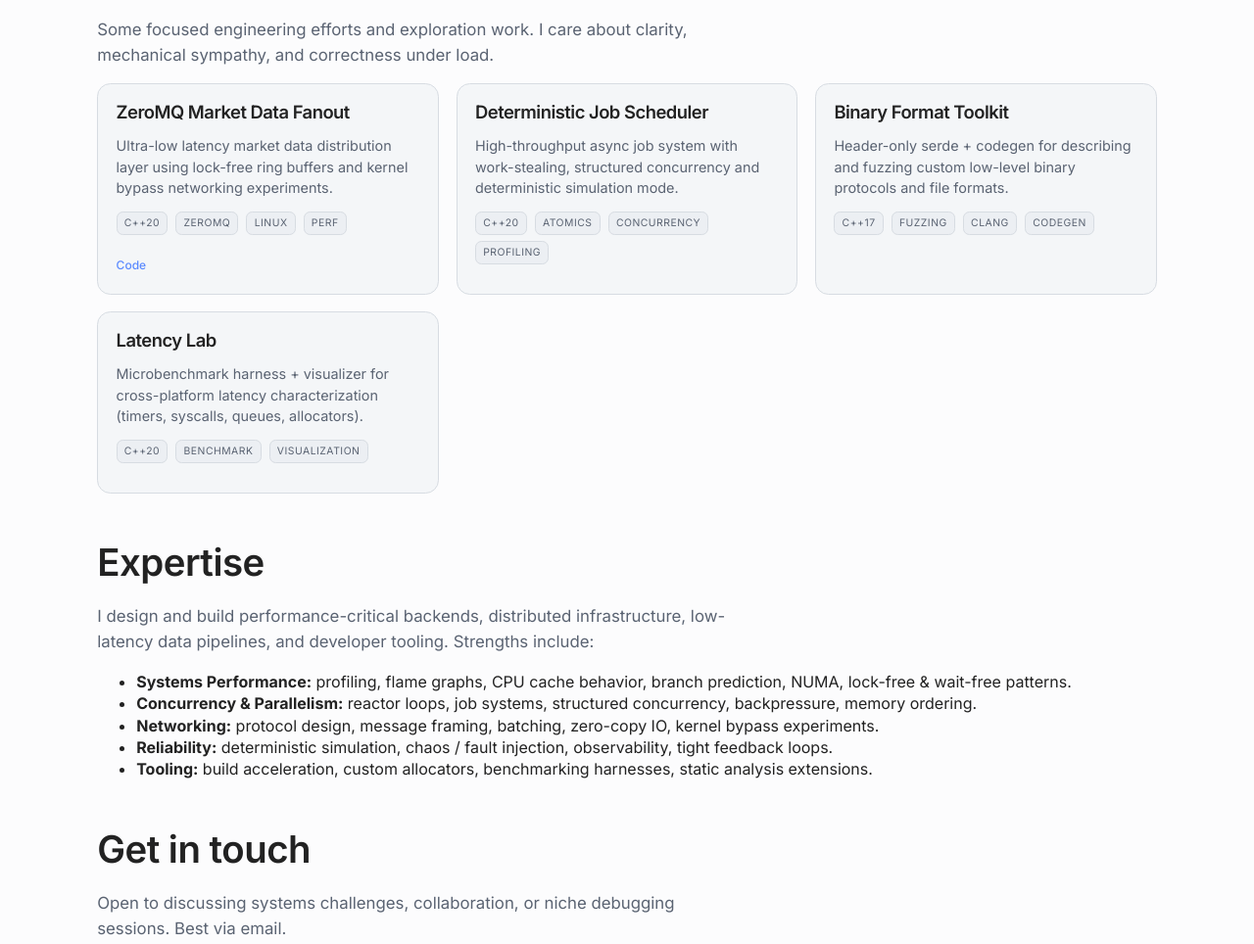
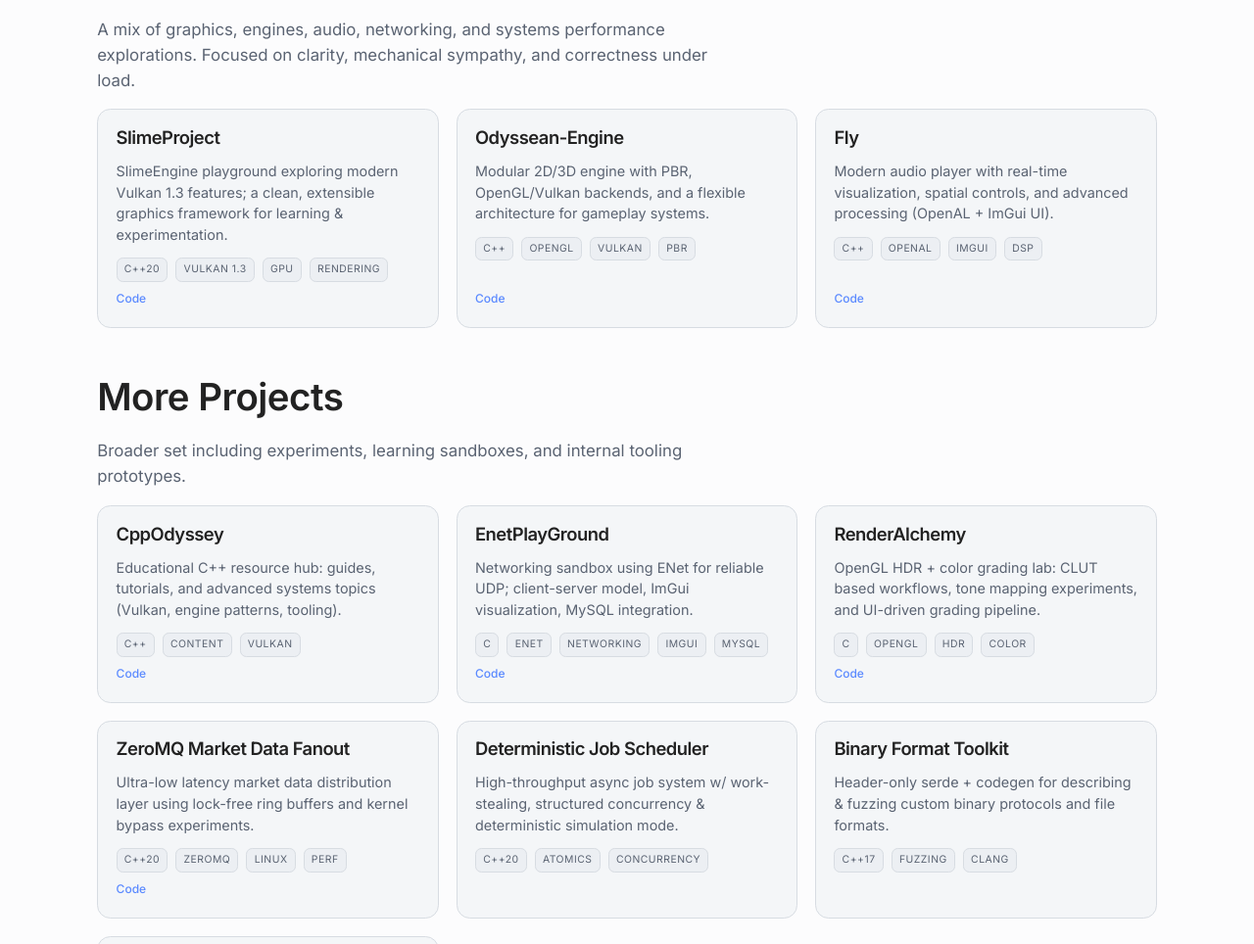
Before and after one commit to AlexMollard/alexmollard.github.io, an Astro site: page / in a window 1280 px wide. Shown: the part 548-1512 px from the top of the page at 98% size. Built offline with nearby package versions, Linux system fonts and the light colour scheme; Astro itself is replaced by a stand-in of ours.

Commit message:
feat: add project data structure and update index page to display projects

```diff
--- /dev/null
+++ b/src/data/projects.ts
@@ -0,0 +1,86 @@
+export interface ProjectInfo {
+  name: string;
+  blurb: string;
+  stack?: string[];
+  link?: string; // live/demo link
+  repo?: string; // source code link
+  language?: string;
+  stars?: number; // optional snapshot; could be dynamic later via API
+  featured?: boolean;
+}
+
+export const projects: ProjectInfo[] = [
+  {
+    name: 'SlimeProject',
+    blurb: 'SlimeEngine playground exploring modern Vulkan 1.3 features; a clean, extensible graphics framework for learning & experimentation.',
+    stack: ['C++20', 'Vulkan 1.3', 'GPU', 'Rendering'],
+    repo: 'https://github.com/Slime-Dev/SlimeProject',
+    language: 'C++',
+    featured: true,
+  },
+  {
+    name: 'Odyssean-Engine',
+    blurb: 'Modular 2D/3D engine with PBR, OpenGL/Vulkan backends, and a flexible architecture for gameplay systems.',
+    stack: ['C++', 'OpenGL', 'Vulkan', 'PBR'],
+    repo: 'https://github.com/AlexMollard/Odyssean-Engine',
+    language: 'C++',
+    featured: true,
+  },
+  {
+    name: 'Fly',
+    blurb: 'Modern audio player with real-time visualization, spatial controls, and advanced processing (OpenAL + ImGui UI).',
+    stack: ['C++', 'OpenAL', 'ImGui', 'DSP'],
+    repo: 'https://github.com/AlexMollard/Fly',
+    language: 'C++',
+    featured: true,
+  },
+  {
+    name: 'CppOdyssey',
+    blurb: 'Educational C++ resource hub: guides, tutorials, and advanced systems topics (Vulkan, engine patterns, tooling).',
+    stack: ['C++', 'Content', 'Vulkan'],
+    repo: 'https://github.com/AlexMollard/CppOdyssey',
+    language: 'HTML',
+  },
+  {
+    name: 'EnetPlayGround',
+    blurb: 'Networking sandbox using ENet for reliable UDP; client-server model, ImGui visualization, MySQL integration.',
+    stack: ['C', 'ENet', 'Networking', 'ImGui', 'MySQL'],
+    repo: 'https://github.com/AlexMollard/EnetPlayGround',
+    language: 'C',
+  },
+  {
+    name: 'RenderAlchemy',
+    blurb: 'OpenGL HDR + color grading lab: CLUT based workflows, tone mapping experiments, and UI-driven grading pipeline.',
+    stack: ['C', 'OpenGL', 'HDR', 'Color'],
+    repo: 'https://github.com/AlexMollard/RenderAlchemy',
+    language: 'C',
+  },
+  // Original placeholder / internal systems-oriented efforts (optional keep)
+  {
+    name: 'ZeroMQ Market Data Fanout',
+    blurb: 'Ultra-low latency market data distribution layer using lock-free ring buffers and kernel bypass experiments.',
+    stack: ['C++20', 'ZeroMQ', 'Linux', 'Perf'],
+    repo: 'https://github.com/AlexMollard',
+    language: 'C++'
+  },
+  {
+    name: 'Deterministic Job Scheduler',
+    blurb: 'High-throughput async job system w/ work-stealing, structured concurrency & deterministic simulation mode.',
+    stack: ['C++20', 'Atomics', 'Concurrency'],
+    language: 'C++'
+  },
+  {
+    name: 'Binary Format Toolkit',
+    blurb: 'Header-only serde + codegen for describing & fuzzing custom binary protocols and file formats.',
+    stack: ['C++17', 'Fuzzing', 'Clang'],
+    language: 'C++'
+  },
+  {
+    name: 'Latency Lab',
+    blurb: 'Microbenchmark harness + visualizer for cross-platform latency characterization (timers, syscalls, queues).',
+    stack: ['C++20', 'Benchmark', 'Visualization'],
+    language: 'C++'
+  }
+];
+
+export const featured = projects.filter(p => p.featured);
--- a/src/pages/index.astro
+++ b/src/pages/index.astro
@@ -2,39 +2,24 @@
 import Layout from "../components/Layout.astro";
 import Hero from "../components/Hero.astro";
 import ProjectCard from "../components/ProjectCard.astro";
-
-const featured = [
-  {
-    name: 'ZeroMQ Market Data Fanout',
-    blurb: 'Ultra-low latency market data distribution layer using lock-free ring buffers and kernel bypass networking experiments.',
-    stack: ['C++20', 'ZeroMQ', 'Linux', 'Perf'],
-    repo: 'https://github.com/AlexMollard',
-  },
-  {
-    name: 'Deterministic Job Scheduler',
-    blurb: 'High-throughput async job system with work-stealing, structured concurrency and deterministic simulation mode.',
-    stack: ['C++20', 'Atomics', 'Concurrency', 'Profiling'],
-  },
-  {
-    name: 'Binary Format Toolkit',
-    blurb: 'Header-only serde + codegen for describing and fuzzing custom low-level binary protocols and file formats.',
-    stack: ['C++17', 'Fuzzing', 'Clang', 'Codegen'],
-  },
-  {
-    name: 'Latency Lab',
-    blurb: 'Microbenchmark harness + visualizer for cross-platform latency characterization (timers, syscalls, queues, allocators).',
-    stack: ['C++20', 'Benchmark', 'Visualization'],
-  }
-];
+import { featured, projects } from "../data/projects";
 ---
 <Layout>
   <Hero />
 
   <section id="projects">
     <h2>Selected Projects</h2>
-    <p class="section-lead">Some focused engineering efforts and exploration work. I care about clarity, mechanical sympathy, and correctness under load.</p>
+    <p class="section-lead">A mix of graphics, engines, audio, networking, and systems performance explorations. Focused on clarity, mechanical sympathy, and correctness under load.</p>
     <div class="grid">
       {featured.map(p => <ProjectCard {...p} />)}
+    </div>
+  </section>
+
+  <section id="all-projects">
+    <h2>More Projects</h2>
+    <p class="section-lead">Broader set including experiments, learning sandboxes, and internal tooling prototypes.</p>
+    <div class="grid">
+      {projects.filter(p => !p.featured).map(p => <ProjectCard {...p} />)}
     </div>
   </section>
 
```
